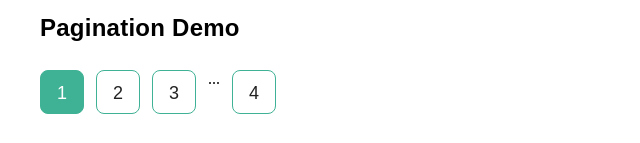
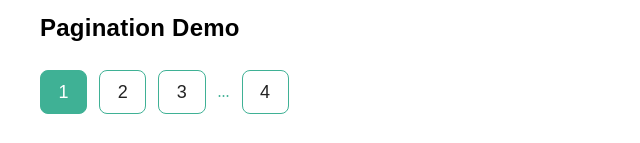
Before and after one commit to Kris0201/vue3_sp_travel, a Vue app: page /example in a window 1280 px wide. Shown: the part 1509-1652 px from the top of the page, without its empty margins (0-640 px from the left). Built offline with nearby package versions, Linux system fonts and the light colour scheme; what vue-dompurify-html would draw is missing.

Commit message:
pagination.vue 樣式設計

```diff
--- a/src/components/global/Pagination.vue
+++ b/src/components/global/Pagination.vue
@@ -20,12 +20,16 @@ export default {
 .pagination {
   display: flex;
   gap: 12px;
+  align-items: center;
+  color: $primary-1;
 }
 
-button {
+.solidBtn,
+.hollowBtn {
   padding: 10px 17.5px;
-  width: 44px;
+  min-width: 44px;
   height: 44px;
   text-align: center;
+  line-height: 50%;
 }
 </style>
```
